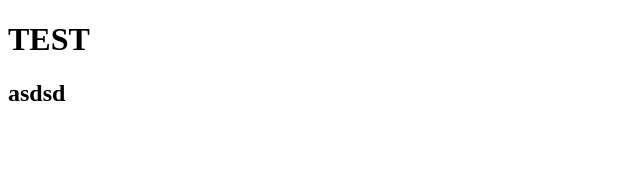
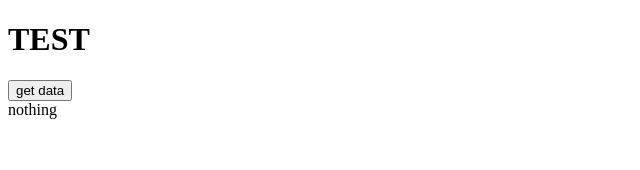
Before and after one commit to daily-webdev/mern-client, a React app: page / in a window 1280 px wide. Shown: the top 170 px of the page, without its empty margins (0-640 px from the left). Built offline with nearby package versions, Linux system fonts and the light colour scheme.

Commit message:
added fetch

```diff
--- a/package.json
+++ b/package.json
@@ -38,8 +38,6 @@
   },
   "dependencies": {
     "@babel/polyfill": "^7.12.1",
-    "cookie-parser": "^1.4.6",
-    "express": "^4.18.2",
     "react": "^18.2.0",
     "react-dom": "^18.2.0"
   },
@@ -48,5 +46,6 @@
     "not dead",
     "not ie <= 11",
     "not op_mini all"
-  ]
+  ],
+  "proxy": "http://localhost:9000"
 }
--- a/src/App.js
+++ b/src/App.js
@@ -1,10 +1,23 @@
-import React, { PureComponent } from "react";
+import React, { PureComponent, useState } from "react";
 
 const TestComp = () => {
+  const [state, handleState] = useState("nothing");
+  const handleClick = () => {
+    fetch("http://localhost:9000/api")
+      .then((res) => {
+        return res.text();
+      })
+      .then((res) => {
+        const data = res;
+        handleState(data);
+      });
+  };
+
   return (
     <>
       <h1>TEST</h1>
-      <h2>asdsd</h2>
+      <button onClick={handleClick}>get data</button>
+      <div>{state}</div>
     </>
   );
 };
```
Also changed, not shown: 1 other file (tests, documents, lock files or other folders).
